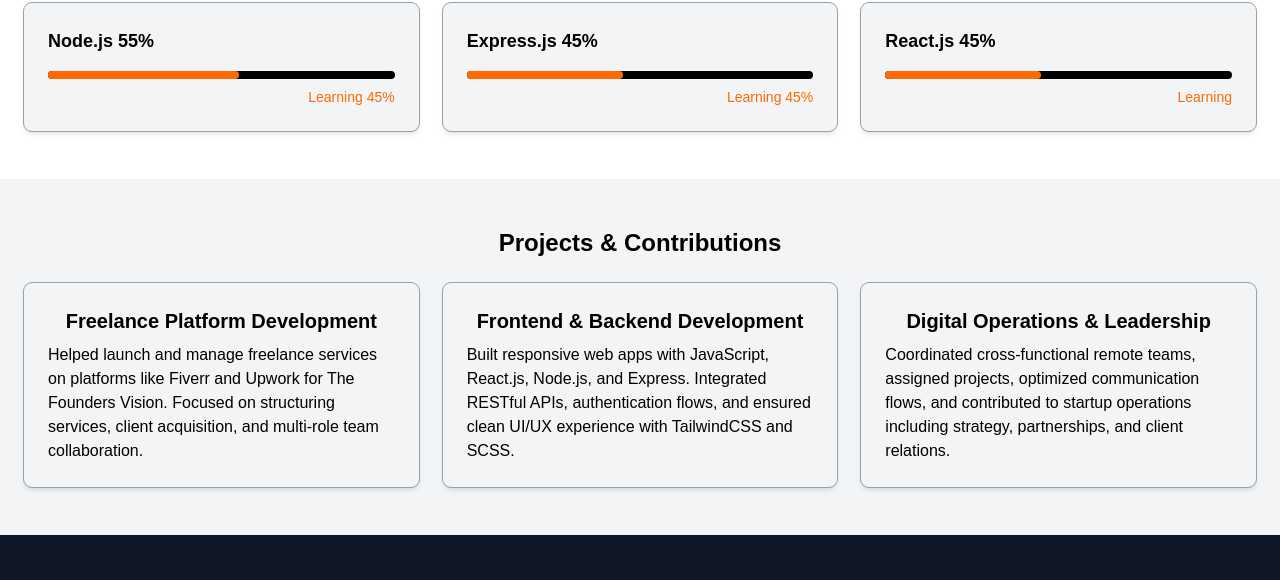
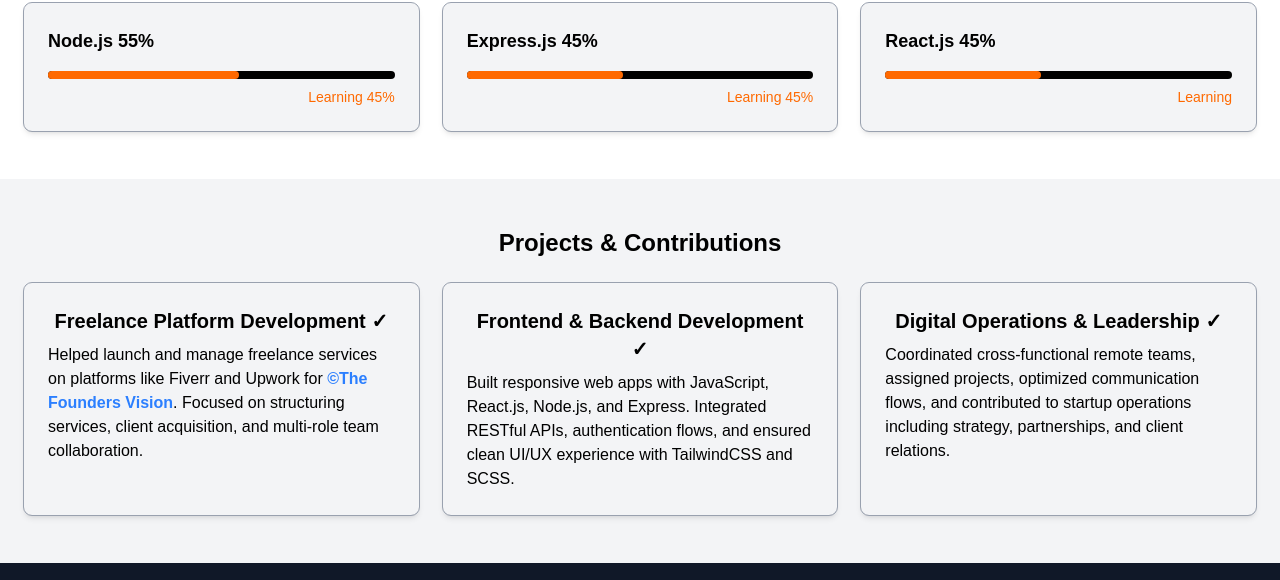
Before and after one commit to Kamogelo-7/Final-portfolio, a website: page index.html in a window 1280 px wide. Shown: the part 2780-3360 px from the top of the page. Drawn offline with Linux system fonts and the light colour scheme.

Commit message:
cleaned up the UI and added a link to company website

```diff
--- a/index.html
+++ b/index.html
@@ -502,17 +502,24 @@
         <div class="grid grid-cols-1 md:grid-cols-2 lg:grid-cols-3 gap-6">
           <div class="contributions_card">
             <h4 class="text-xl text-center font-bold mb-2">
-              Freelance Platform Development
+              Freelance Platform Development ✓
             </h4>
             <p>
               Helped launch and manage freelance services on platforms like
-              Fiverr and Upwork for The Founders Vision. Focused on structuring
-              services, client acquisition, and multi-role team collaboration.
+              Fiverr and Upwork for
+              <a
+                class="text-blue-500"
+                href=" https://the-founder-s-vision-m6lbkmomqkipw2e8.builder-preview.com/"
+                class="text-blue-500 hover:underline"
+              >
+                <b> ©The Founders Vision</b></a
+              >. Focused on structuring services, client acquisition, and
+              multi-role team collaboration.
             </p>
           </div>
           <div class="contributions_card">
             <h4 class="text-xl text-center font-bold mb-2">
-              Frontend & Backend Development
+              Frontend & Backend Development ✓
             </h4>
             <p>
               Built responsive web apps with JavaScript, React.js, Node.js, and
@@ -522,7 +529,7 @@
           </div>
           <div class="contributions_card">
             <h4 class="text-xl text-center font-bold mb-2">
-              Digital Operations & Leadership
+              Digital Operations & Leadership ✓
             </h4>
             <p>
               Coordinated cross-functional remote teams, assigned projects,
@@ -559,7 +566,12 @@
             <li>
               <a href="#technologies" class="hover:text-white">Technologies</a>
             </li>
-            <li><a href="/contact" class="hover:text-white">Contact</a></li>
+
+            <li>
+              <a href="mailto:kamomogasoa17@gmail.com" class="hover:text-white"
+                >Email</a
+              >
+            </li>
           </ul>
         </div>
 
```
